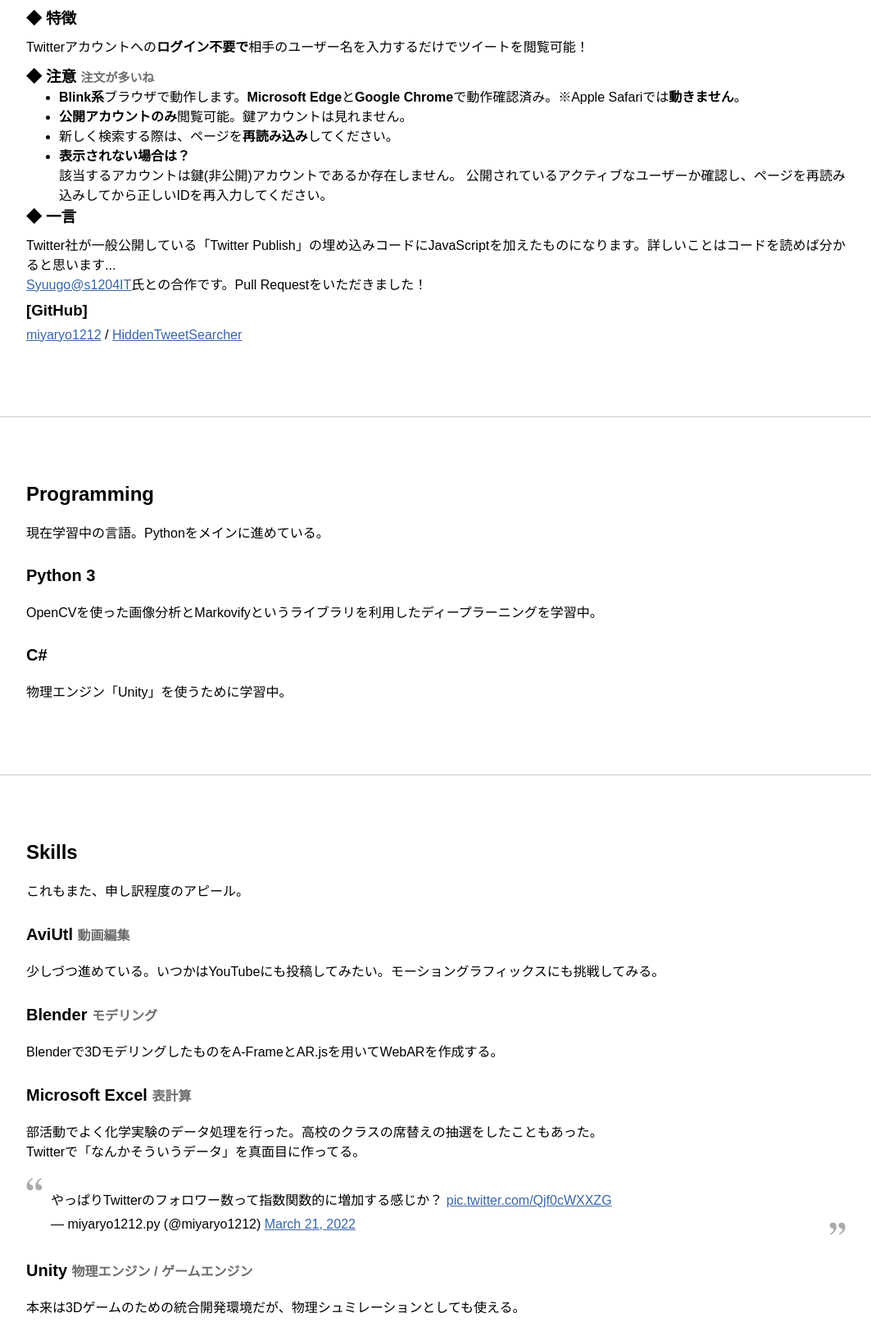
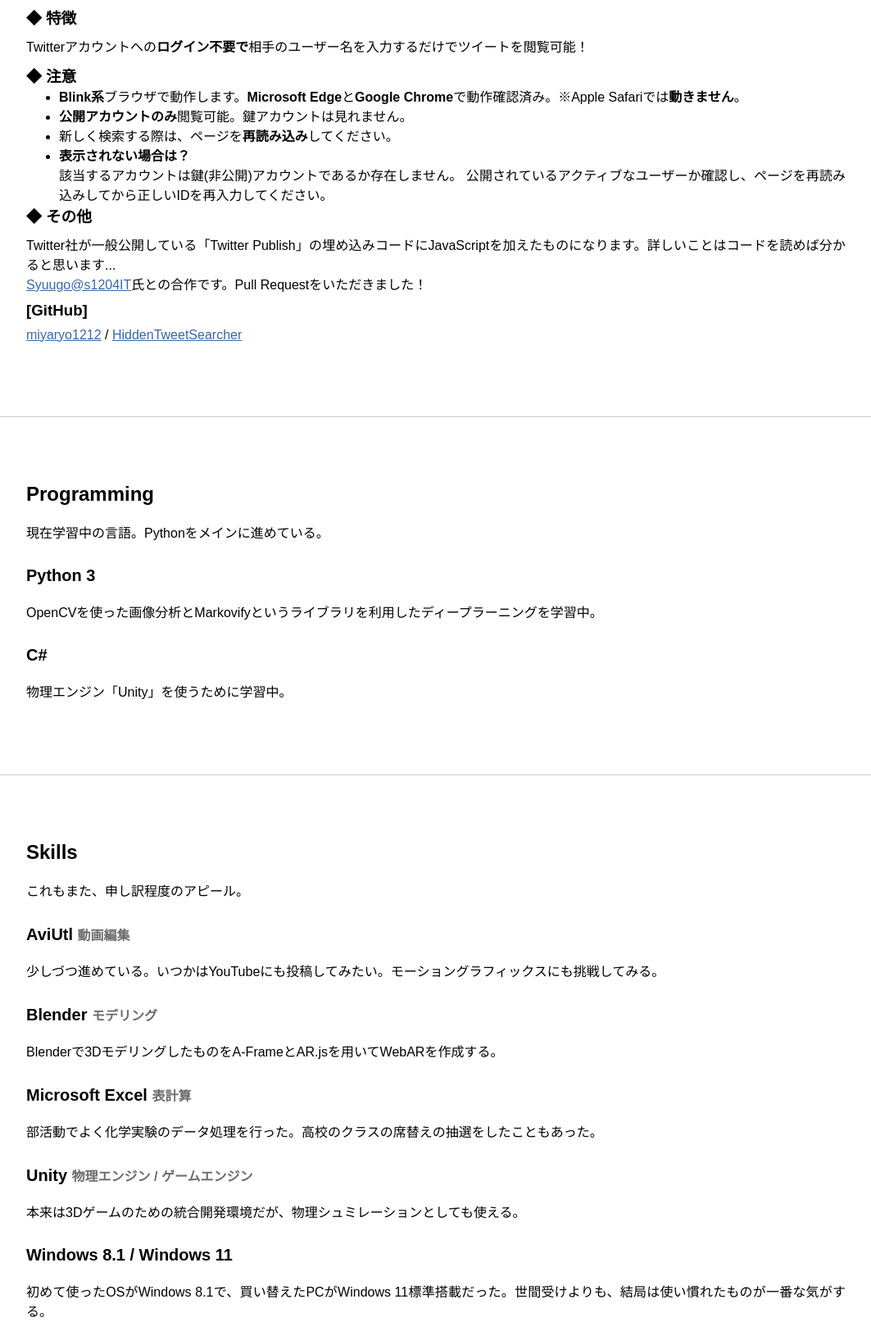
Before and after one commit to miyaryo1212/miyaryo1212.github.io, a plain HTML site: page index.html in a window 1280 px wide. Shown: the part 813-2437 px from the top of the page at 82% size, without its empty margins (108-1171 px from the left). Drawn offline with Linux system fonts and the light colour scheme.

Commit message:
Update index.html

```diff
--- a/index.html
+++ b/index.html
@@ -47,7 +47,7 @@
             <div class="content" id="about">
                 <h1>About</h1>
                 <p>SpaceXとLenovoが好きなただの高校生。
-                    <br>Windows Insidersの一員としてWindows 11のDev Channelを普段使い。大体週１のBuild更新を楽しみにしていて、Twitterで不具合や感想を述べたり、スクリーンショットを投稿したりしています。
+                    <br>Windows Insidersの一員としてWindows 11のDev Channelを普段使い。大体週１のBuild更新が楽しみ。Twitterで使用感や不具合について述べたり、スクリーンショットを投稿したりしている。
                 </p>
             </div>
         </div>
@@ -60,7 +60,7 @@
                 <p><img src="./images/HiddenTweetSearcher.png" width="300px"></p>
                 <h3>◆ 特徴</h3>
                 <p>Twitterアカウントへの<strong>ログイン不要で</strong>相手のユーザー名を入力するだけでツイートを閲覧可能！</p>
-                <h3>◆ 注意 <span class="supplement">注文が多いね</span></h3>
+                <h3>◆ 注意</h3>
                 <ul>
                     <li><b>Blink系</b>ブラウザで動作します。<b>Microsoft Edge</b>と<b>Google Chrome</b>で動作確認済み。※Apple Safariでは<b>動きません</b>。</li>
                     <li><b>公開アカウントのみ</b>閲覧可能。鍵アカウントは見れません。</li>
@@ -69,7 +69,7 @@
                         <br>該当するアカウントは鍵(非公開)アカウントであるか存在しません。 公開されているアクティブなユーザーか確認し、ページを再読み込みしてから正しいIDを再入力してください。
                     </li>
                 </ul>
-                <h3>◆ 一言</h3>
+                <h3>◆ その他</h3>
                 <p>Twitter社が一般公開している「Twitter Publish」の埋め込みコードにJavaScriptを加えたものになります。詳しいことはコードを読めば分かると思います...
                     <br><a href="https://github.com/s1204IT" target="_blank">Syuugo@s1204IT</a>氏との合作です。Pull Requestをいただきました！
                 </p>
@@ -98,14 +98,11 @@
                 <h2>Blender <span class="supplement">モデリング</span></h2>
                 <p>Blenderで3DモデリングしたものをA-FrameとAR.jsを用いてWebARを作成する。</p>
                 <h2>Microsoft Excel <span class="supplement">表計算</span></h2>
-                <p>部活動でよく化学実験のデータ処理を行った。高校のクラスの席替えの抽選をしたこともあった。
-                    <br>Twitterで「なんかそういうデータ」を真面目に作ってる。
-                </p>
-                <blockquote class="twitter-tweet">
-                    <p lang="ja" dir="ltr">やっぱりTwitterのフォロワー数って指数関数的に増加する感じか？ <a href="https://t.co/Qjf0cWXXZG">pic.twitter.com/Qjf0cWXXZG</a></p>&mdash; miyaryo1212.py (@miyaryo1212) <a href="https://twitter.com/miyaryo1212/status/1505858965204529156?ref_src=twsrc%5Etfw">March 21, 2022</a></blockquote>
-                <script async src="https://platform.twitter.com/widgets.js" charset="utf-8"></script>
+                <p>部活動でよく化学実験のデータ処理を行った。高校のクラスの席替えの抽選をしたこともあった。</p>
                 <h2>Unity <span class="supplement">物理エンジン / ゲームエンジン</span></h2>
                 <p>本来は3Dゲームのための統合開発環境だが、物理シュミレーションとしても使える。</p>
+                <h2>Windows 8.1 / Windows 11</h2>
+                <p>初めて使ったOSがWindows 8.1で、買い替えたPCがWindows 11標準搭載だった。世間受けよりも、結局は使い慣れたものが一番な気がする。</p>
             </div>
         </div>
 
@@ -113,7 +110,7 @@
             <div class="content" id="devices">
                 <h1>Devices</h1>
                 <p>使用環境。
-                    <br>Twitterで話すWindows Insidersについては下記の環境が前提となっている。</p>
+                    <br>Twitterで話すWindows Insider Programについては下記の環境を前提とする。</p>
                 <h2>Lenovo Yoga 6 <span class="supplement">13ALC6</span></h2>
                 <p><img src="./images/LenovoYoga6.png" width="300px"></p>
                 <p>11月に購入。
@@ -135,9 +132,6 @@
                     <li>FHD 21.5" IPS</li>
                     <li>HDMI 1.4 / VGA</li>
                 </ul>
-                <blockquote class="twitter-tweet">
-                    <p lang="ja" dir="ltr">モニター届いてたっ！<br>Lenovo L22i-30<a href="https://twitter.com/hashtag/Lenovo?src=hash&amp;ref_src=twsrc%5Etfw">#Lenovo</a> <a href="https://t.co/qEzbGNzTg1">pic.twitter.com/qEzbGNzTg1</a></p>&mdash; miyaryo1212.py (@miyaryo1212) <a href="https://twitter.com/miyaryo1212/status/1481914244686053379?ref_src=twsrc%5Etfw">January 14, 2022</a></blockquote>
-                <script async src="https://platform.twitter.com/widgets.js" charset="utf-8"></script>
             </div>
         </div>
 
@@ -150,7 +144,6 @@
                 <ul>
                     <li><a href="https://github.com/miyaryo1212" target="_blank">GitHub</a></li>
                     <li><a href="https://twitter.com/miyaryo1212" target="_blank">Twitter</a></li>
-                    <li><a href="https://www.instagram.com/miyaryo1212" target="_blank">Instagram</a></li>
                 </ul>
             </div>
         </div>
```
